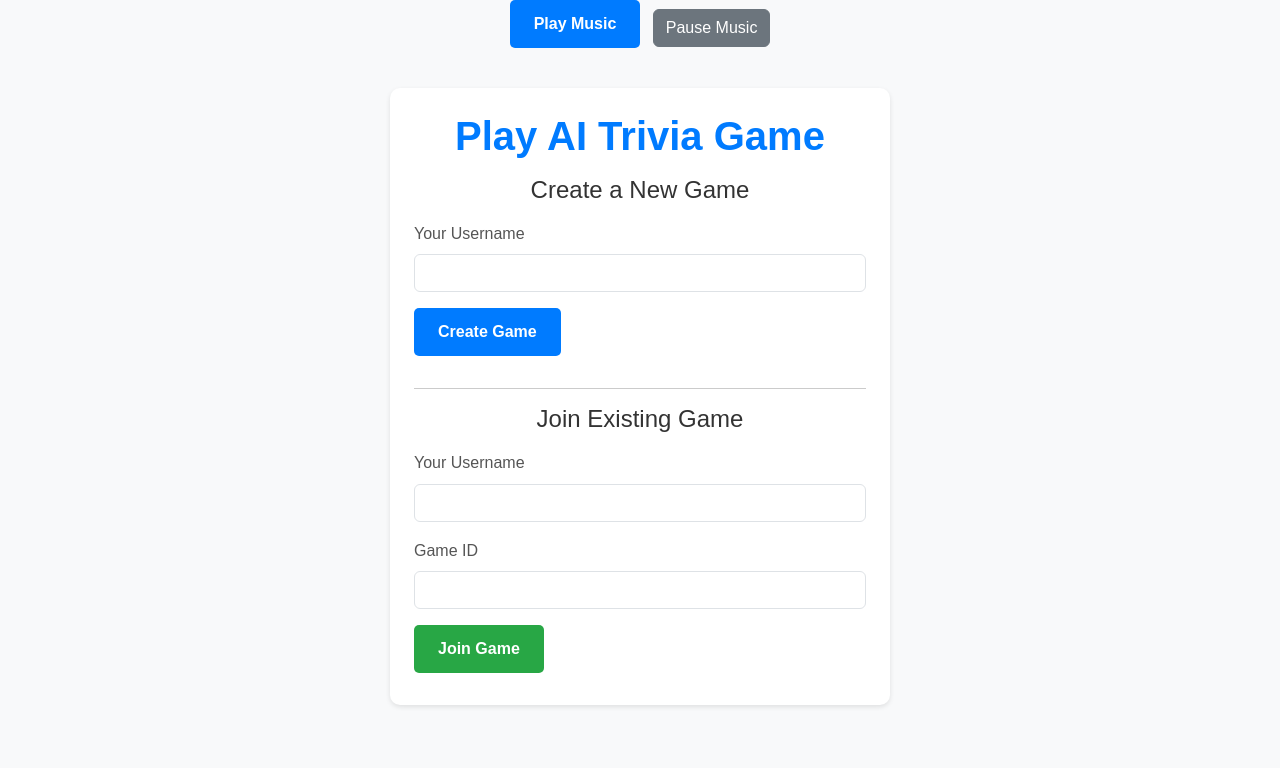
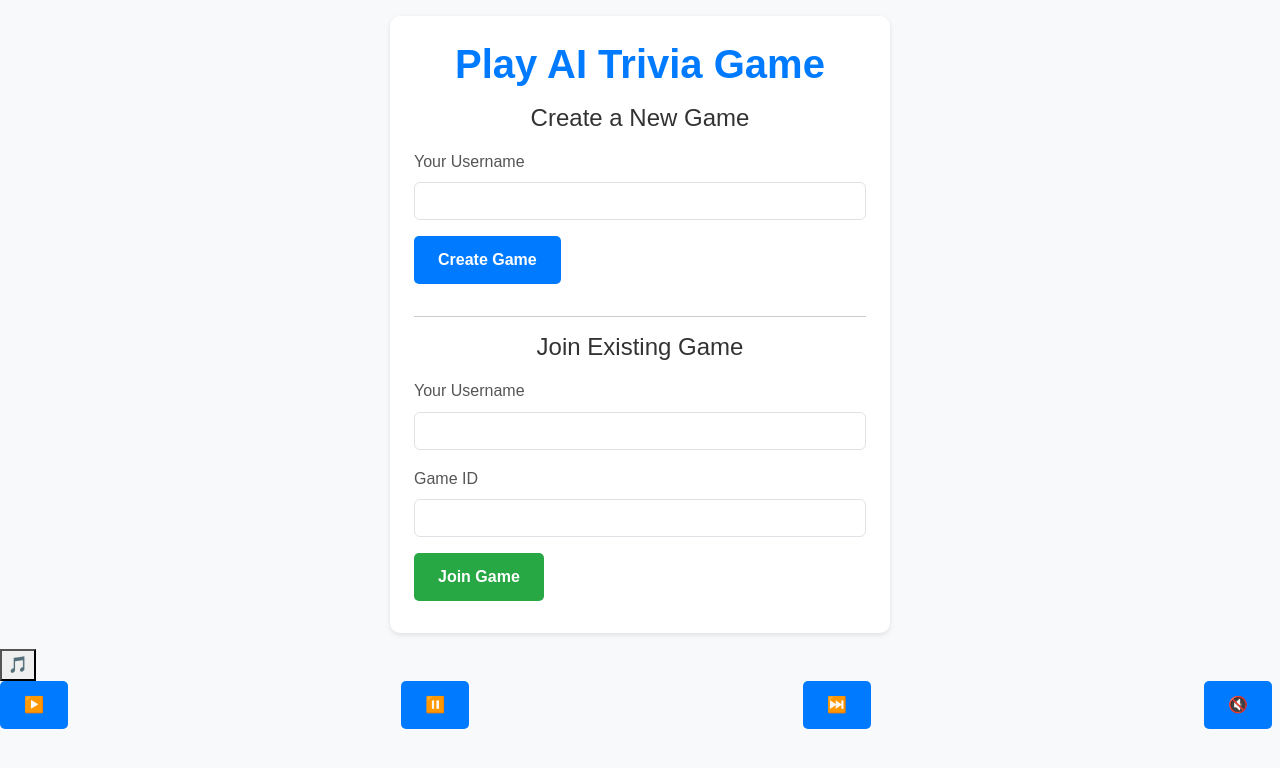
Before and after one commit to zml1997-stl/ai-trivia, a Flask app: page /play in a window 1280 px wide. Shown: the top 768 px of the page. Run offline with Flask 3, Linux system fonts and the light colour scheme.

Commit message:
Update index.html

```diff
--- a/templates/index.html
+++ b/templates/index.html
@@ -11,12 +11,6 @@
     <audio id="background-music" autoplay loop muted>
         <source src="{{ url_for('static', filename='music.mp3') }}" type="audio/mpeg">
     </audio>
-
-    <!-- Play/Pause Buttons -->
-    <div class="text-center mb-3">
-        <button id="playButton" class="btn btn-primary">Play Music</button>
-        <button id="pauseButton" class="btn btn-secondary">Pause Music</button>
-    </div>
 
     <div class="container">
         <div class="row justify-content-center">
@@ -55,27 +49,66 @@
         </div>
     </div>
 
+    <!-- Music Control Button -->
+    <button id="music-control-btn" class="music-control-btn">🎵</button>
+
+    <!-- Music Player Popup -->
+    <div id="music-player" class="music-player">
+        <div class="d-flex justify-content-between">
+            <button id="play-btn" class="btn btn-primary">▶️</button>
+            <button id="pause-btn" class="btn btn-primary">⏸️</button>
+            <button id="skip-btn" class="btn btn-primary">⏭️</button>
+            <button id="mute-btn" class="btn btn-primary">🔇</button>
+        </div>
+    </div>
+
     <script src="https://cdn.jsdelivr.net/npm/bootstrap@5.3.0/dist/js/bootstrap.bundle.min.js"></script>
     <script>
-        document.addEventListener("click", function() {
-            document.getElementById("background-music").muted = false;
-        }, { once: true });
-    </script>
-    <script>
         const audioElement = new Audio('{{ url_for("static", filename="music.mp3") }}');
+        audioElement.loop = true;
+
         document.addEventListener("DOMContentLoaded", function() {
-            const playButton = document.getElementById("playButton");
-            const pauseButton = document.getElementById("pauseButton");
-            playButton.addEventListener("click", function() {
+            const musicControlBtn = document.getElementById("music-control-btn");
+            const musicPlayer = document.getElementById("music-player");
+            const playBtn = document.getElementById("play-btn");
+            const pauseBtn = document.getElementById("pause-btn");
+            const skipBtn = document.getElementById("skip-btn");
+            const muteBtn = document.getElementById("mute-btn");
+
+            musicControlBtn.addEventListener("click", function() {
+                musicPlayer.classList.toggle("active");
+            });
+
+            playBtn.addEventListener("click", function() {
+                audioElement.play();
+                muteBtn.classList.remove("btn-muted");
                 audioElement.muted = false;
-                audioElement.play();
             });
-            pauseButton.addEventListener("click", function() {
+
+            pauseBtn.addEventListener("click", function() {
                 audioElement.pause();
             });
-            audioElement.play().catch(() => {
-                console.log("Autoplay blocked. User interaction required.");
+
+            skipBtn.addEventListener("click", function() {
+                audioElement.currentTime = 0;
+                audioElement.play();
+                muteBtn.classList.remove("btn-muted");
+                audioElement.muted = false;
             });
+
+            muteBtn.addEventListener("click", function() {
+                audioElement.muted = !audioElement.muted;
+                muteBtn.classList.toggle("btn-muted", audioElement.muted);
+            });
+
+            document.addEventListener("click", function() {
+                if (audioElement.muted) {
+                    audioElement.muted = false;
+                    audioElement.play().catch(() => console.log("Autoplay blocked."));
+                }
+            }, { once: true });
+
+            audioElement.play().catch(() => console.log("Autoplay blocked."));
         });
     </script>
 </body>
```
